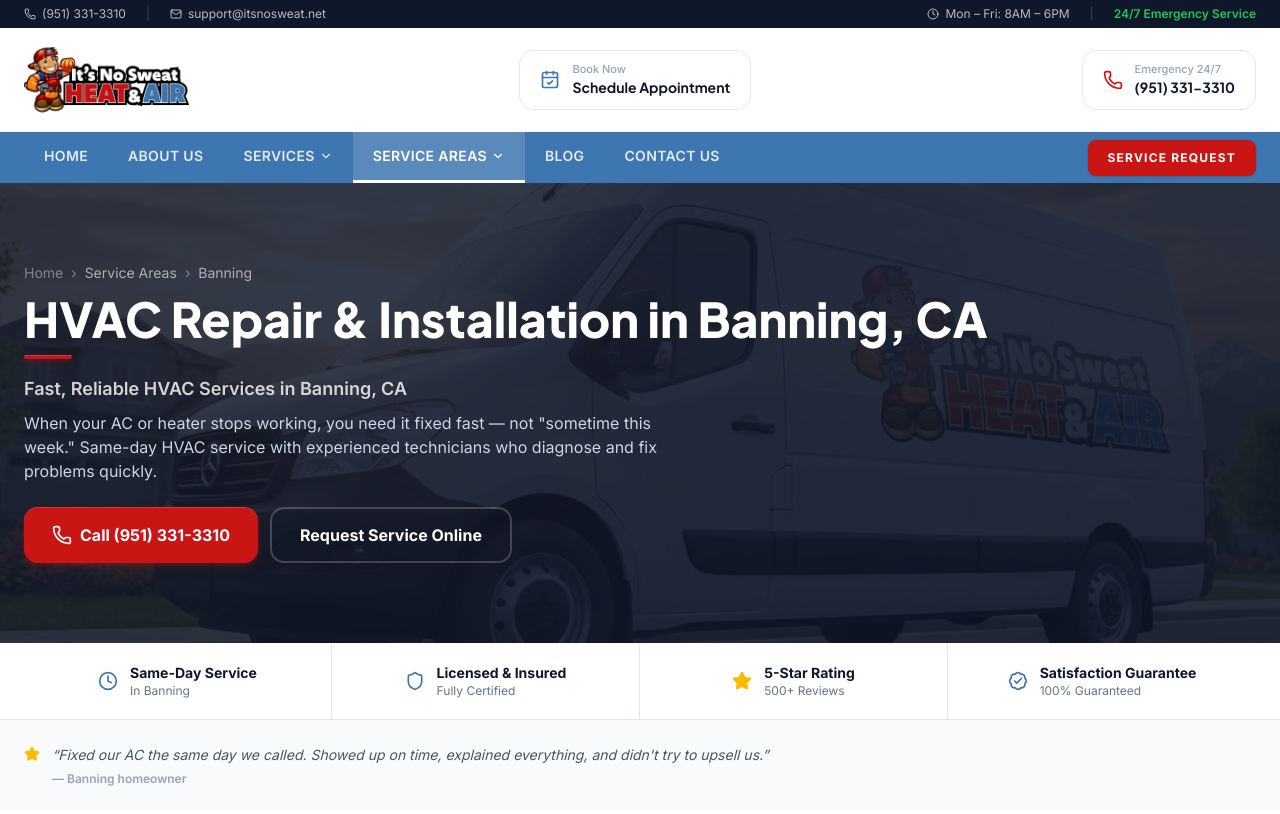
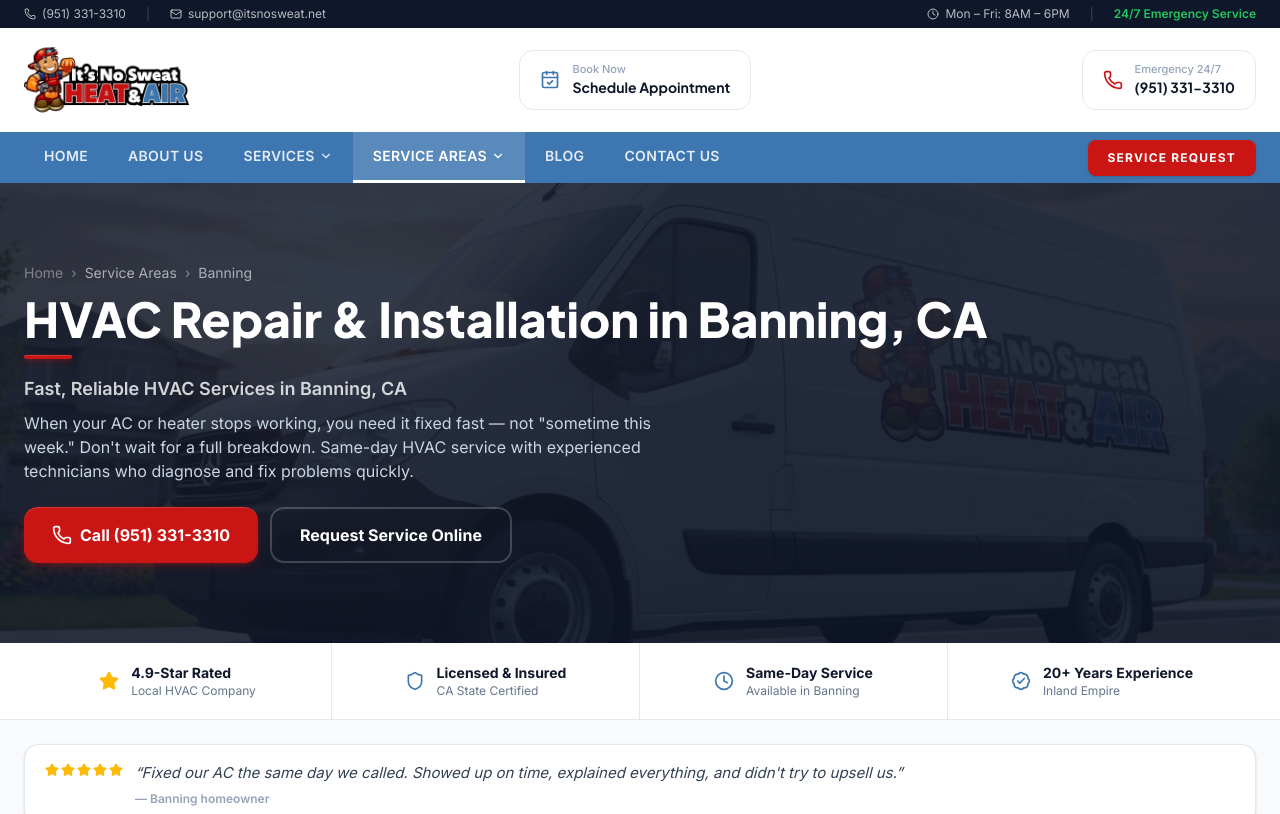
Before and after one commit to tdmgmrkt-arch/nosweat, a Next.js app: page /service-areas/banning/ in a window 1280 px wide. Shown: the top 814 px of the page. Built offline with nearby package versions, Linux system fonts and the light colour scheme.

Commit message:
city page fine tuning 3

```diff
--- a/src/app/service-areas/[city]/page.tsx
+++ b/src/app/service-areas/[city]/page.tsx
@@ -89,22 +89,22 @@
     case "A":
       return {
         tagline: `Fast, Reliable HVAC Services in ${cityName}, CA`,
-        description: `When your AC or heater stops working, you need it fixed fast — not "sometime this week." Same-day HVAC service with experienced technicians who diagnose and fix problems quickly.`,
+        description: `When your AC or heater stops working, you need it fixed fast — not "sometime this week." Don't wait for a full breakdown. Same-day HVAC service with experienced technicians who diagnose and fix problems quickly.`,
       };
     case "B":
       return {
         tagline: `Trusted Heating & Cooling Services in ${cityName}`,
-        description: "Dealing with an HVAC issue? Waiting days for service isn't an option. Fast, professional HVAC repairs and installations to help you stay comfortable without delays.",
+        description: "Dealing with an HVAC issue? Every hour you wait, the problem gets more expensive. Fast, professional HVAC repairs and installations to help you stay comfortable without delays.",
       };
     case "C":
       return {
         tagline: `HVAC Repair & Installation in ${cityName}, CA`,
-        description: "Whether your system stopped working or just isn't keeping up, we're here to help. Dependable HVAC services with quick response times and experienced technicians.",
+        description: "Whether your system stopped working or just isn't keeping up, fix it before it gets worse. Dependable HVAC services with quick response times and experienced technicians.",
       };
     case "D":
       return {
         tagline: `Local HVAC Experts Serving ${cityName}, CA`,
-        description: "When your heating or cooling system isn't working right, you need a solution — not a delay. Prompt HVAC service to get reliable comfort back fast.",
+        description: "When your heating or cooling system isn't working right, you need a solution today — not next week. Prompt HVAC service to get reliable comfort back fast.",
       };
   }
 }
@@ -221,51 +221,60 @@
         <div className="mx-auto max-w-7xl px-6">
           <div className="grid grid-cols-2 divide-x divide-slate-200 sm:grid-cols-4">
             <div className="flex items-center gap-3 py-5 pr-4 sm:justify-center sm:px-4">
-              <Clock className="h-5 w-5 shrink-0 text-brand-blue" />
+              <Star className="h-5 w-5 shrink-0 fill-amber-400 text-amber-400" />
               <div>
-                <p className="text-sm font-bold text-navy">Same-Day Service</p>
-                <p className="text-xs text-slate-500">In {city}</p>
+                <p className="text-sm font-bold text-navy">4.9-Star Rated</p>
+                <p className="text-xs text-slate-500">Local HVAC Company</p>
               </div>
             </div>
             <div className="flex items-center gap-3 py-5 pl-4 sm:justify-center sm:px-4">
               <Shield className="h-5 w-5 shrink-0 text-brand-blue" />
               <div>
                 <p className="text-sm font-bold text-navy">Licensed &amp; Insured</p>
-                <p className="text-xs text-slate-500">Fully Certified</p>
+                <p className="text-xs text-slate-500">CA State Certified</p>
               </div>
             </div>
             <div className="flex items-center gap-3 border-t border-slate-200 py-5 pr-4 sm:justify-center sm:border-t-0 sm:px-4">
-              <Star className="h-5 w-5 shrink-0 fill-amber-400 text-amber-400" />
+              <Clock className="h-5 w-5 shrink-0 text-brand-blue" />
               <div>
-                <p className="text-sm font-bold text-navy">5-Star Rating</p>
-                <p className="text-xs text-slate-500">500+ Reviews</p>
+                <p className="text-sm font-bold text-navy">Same-Day Service</p>
+                <p className="text-xs text-slate-500">Available in {city}</p>
               </div>
             </div>
             <div className="flex items-center gap-3 border-t border-slate-200 py-5 pl-4 sm:justify-center sm:border-t-0 sm:px-4">
               <BadgeCheck className="h-5 w-5 shrink-0 text-brand-blue" />
               <div>
-                <p className="text-sm font-bold text-navy">Satisfaction Guarantee</p>
-                <p className="text-xs text-slate-500">100% Guaranteed</p>
+                <p className="text-sm font-bold text-navy">20+ Years Experience</p>
+                <p className="text-xs text-slate-500">Inland Empire</p>
               </div>
             </div>
           </div>
         </div>
       </section>
 
-      {/* ── TESTIMONIAL SNIPPET ── */}
+      {/* ── TESTIMONIAL + FRICTION REDUCER ── */}
       <section className="bg-slate-50 py-6">
         <div className="mx-auto max-w-7xl px-6">
+          <div className="rounded-xl border border-slate-200 bg-white px-5 py-4 shadow-sm">
             <figure className="flex items-start gap-3">
-            <Star className="mt-0.5 h-4 w-4 shrink-0 fill-amber-400 text-amber-400" />
+              <div className="flex gap-0.5 pt-0.5">
+                {[...Array(5)].map((_, i) => (
+                  <Star key={i} className="h-3.5 w-3.5 fill-amber-400 text-amber-400" />
+                ))}
+              </div>
               <div>
-              <blockquote className="text-sm italic leading-relaxed text-slate-600">
+                <blockquote className="text-[15px] italic leading-relaxed text-slate-700">
                   &ldquo;{testimonial.quote}&rdquo;
                 </blockquote>
-              <figcaption className="mt-1 text-xs font-semibold text-slate-400">
+                <figcaption className="mt-1.5 text-xs font-semibold text-slate-400">
                   — {testimonial.attribution}
                 </figcaption>
               </div>
             </figure>
+          </div>
+          <p className="mt-4 text-center text-xs font-medium tracking-wide text-slate-400">
+            No pressure. No upsells. Just honest HVAC service.
+          </p>
         </div>
       </section>
 
```
Lines whose indentation alone changed are shown as unchanged.
